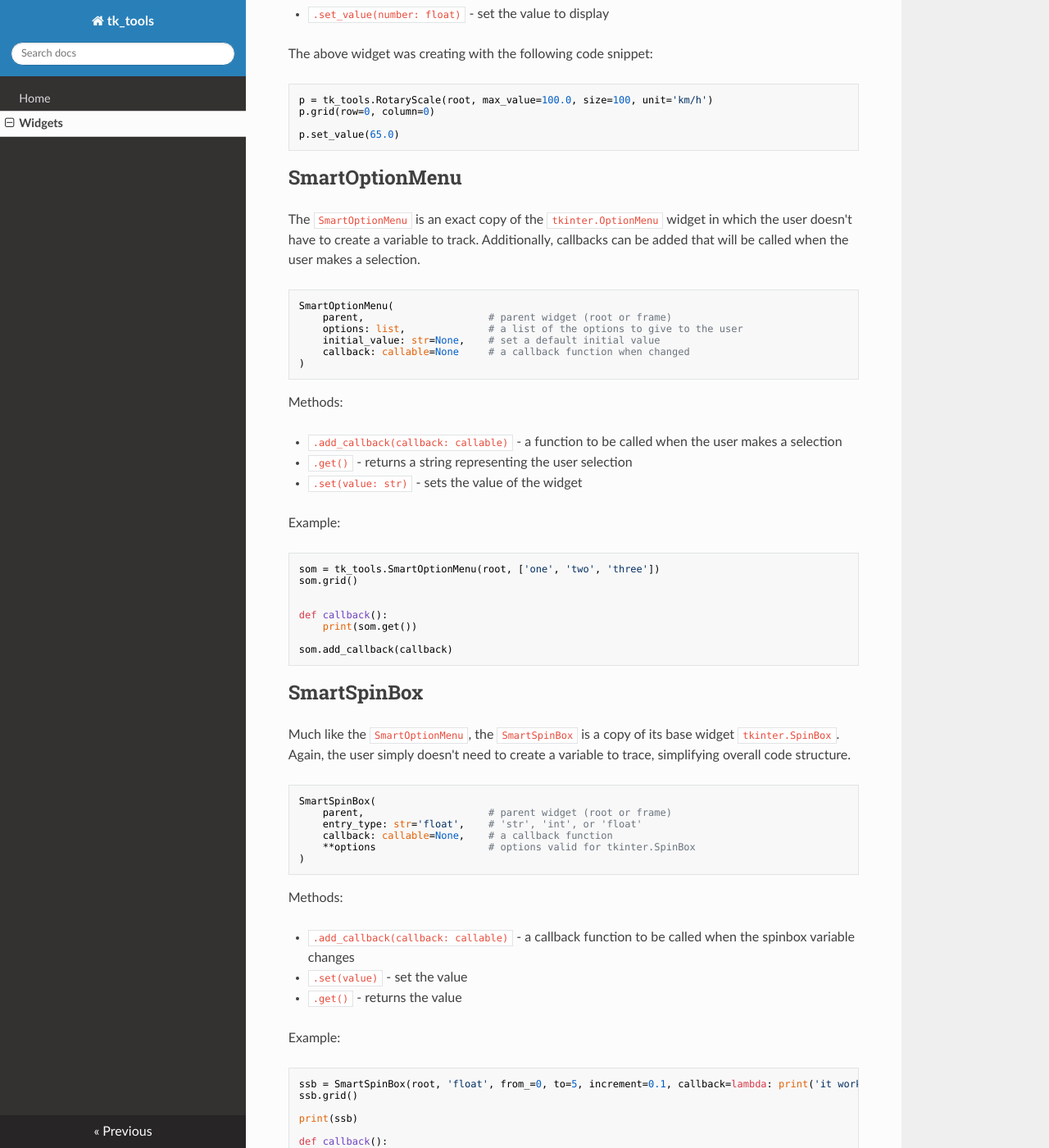
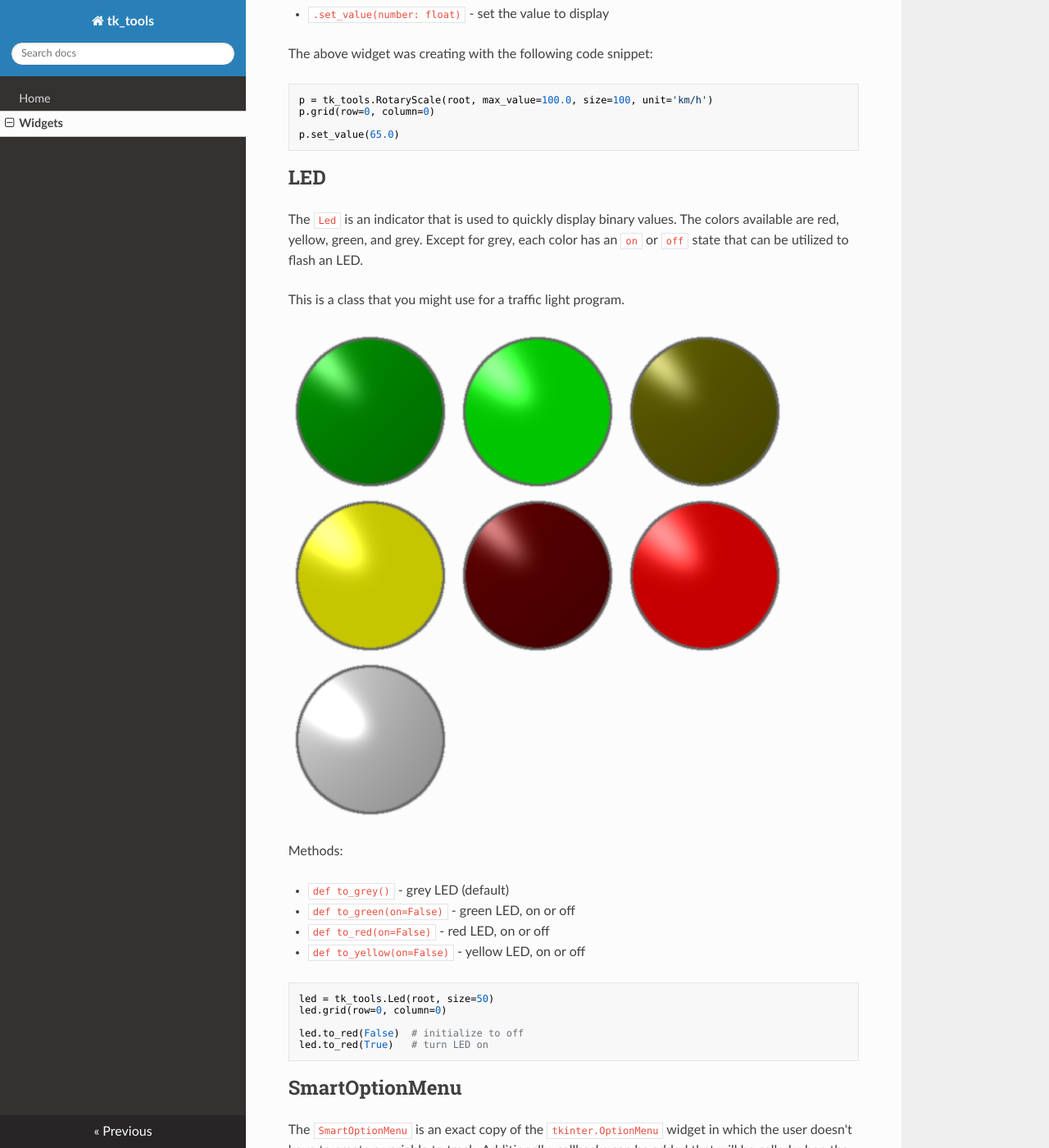
Before and after one commit to slightlynybbled/tk_tools, an MkDocs documentation site: the page built from docs/docs/widgets.md, in a window 1280 px wide and 1400 px high, scrolled down 5397 px. Shown: the whole window at 82% size. Built offline with MkDocs 1.6.1, drawn with Linux system fonts in a browser that asks for light colours; nearby versions of some CDN libraries; old or Windows-style settings are respelled for this version of MkDocs.

Commit message:
Added LED documentation

````diff
--- a/docs/docs/widgets.md
+++ b/docs/docs/widgets.md
@@ -260,6 +260,37 @@ p.grid(row=0, column=0)
 p.set_value(65.0)
 ```
 
+## LED
+
+The `Led` is an indicator that is used to quickly display binary values.
+The colors available are red, yellow, green, and grey.  Except for grey,
+each color has an `on` or `off` state that can be utilized to flash an LED.
+
+This is a class that you might use for a traffic light program.
+
+![Green LED (off)](img/led-green.png)
+![Green LED (on)](img/led-green-on.png)
+![Yellow LED (off)](img/led-yellow.png)
+![Yellow LED (on)](img/led-yellow-on.png)
+![Red LED (off)](img/led-red.png)
+![Red LED (on)](img/led-red-on.png)
+![Grey LED](img/led-grey.png)
+
+Methods:
+
+ - `def to_grey()` - grey LED (default)
+ - `def to_green(on=False)` - green LED, on or off
+ - `def to_red(on=False)` - red LED, on or off
+ - `def to_yellow(on=False)` - yellow LED, on or off
+
+```python
+led = tk_tools.Led(root, size=50)
+led.grid(row=0, column=0)
+
+led.to_red(False)  # initialize to off
+led.to_red(True)   # turn LED on
+```
+
 ## SmartOptionMenu
 
 The `SmartOptionMenu` is an exact copy of the `tkinter.OptionMenu` widget
````
Also changed, not shown: docs/docs/img/led-green-on.png (added), docs/docs/img/led-green.png (added), docs/docs/img/led-grey.png (added), docs/docs/img/led-red-on.png (added), docs/docs/img/led-red.png (added), docs/docs/img/led-yellow-on.png (added), docs/docs/img/led-yellow.png (added).
